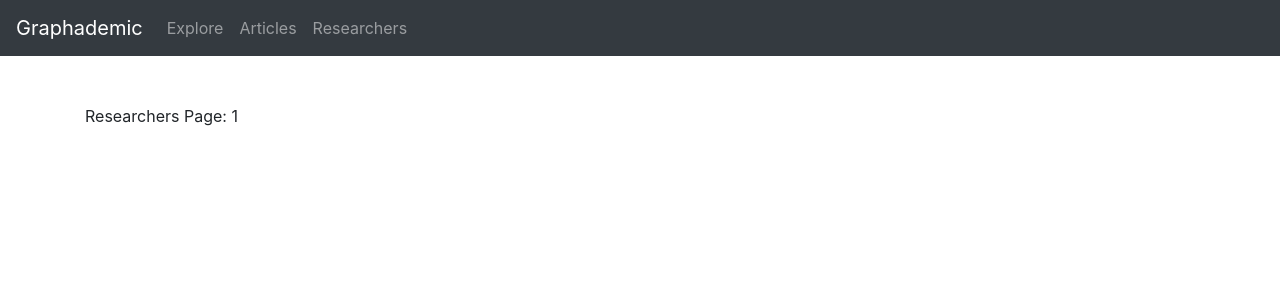
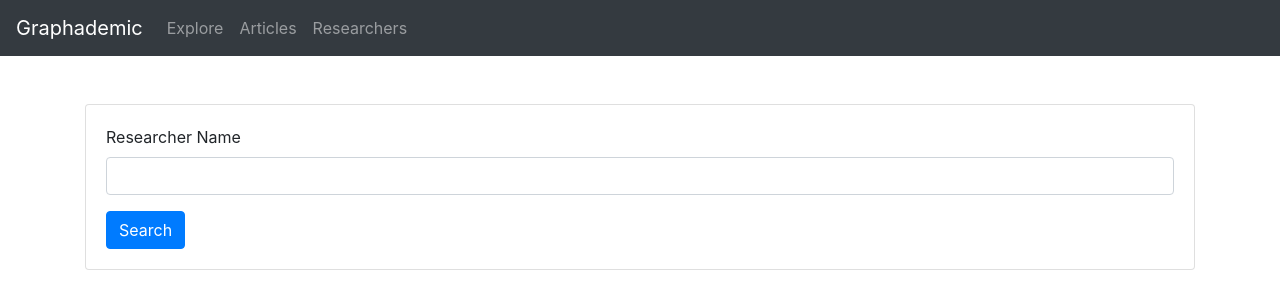
Before and after one commit to Roxanne1225/graphademic, a React (Create React App) app in the folder client/: page /researchers/1 in a window 1280 px wide. Shown: the top 306 px of the page. Built offline with nearby package versions, Linux system fonts and the light colour scheme.

Commit message:
Implement basic researcher render ui

```diff
--- /dev/null
+++ b/client/src/api/ResearcherClient.js
@@ -0,0 +1,7 @@
+import axios from 'axios'
+
+export function fetchResearcherByResearcherName(researcherName) {
+  return axios
+    .get(`/api/researchers?researcherName=${researcherName}`)
+    .then(res => res.data)
+}
--- /dev/null
+++ b/client/src/components/researchers/Researcher.js
@@ -0,0 +1,28 @@
+import React from 'react'
+
+import Card from 'react-bootstrap/Card'
+import Image from 'react-bootstrap/Image'
+
+const Researcher = ({ data }) => {
+
+  const renderCardBody = () => {
+    return (
+      <div className='pt-1'>
+        <Image src={data.picture_url} rounded />
+        <p className='pt-1'>ResearcherId: {data.rid}</p>
+        <p>Institute: {data.institute}</p>
+      </div>
+    )
+  }
+
+  return (
+    <Card>
+      <Card.Body>
+        <h3>{data.name}</h3>
+        {renderCardBody()}
+      </Card.Body>
+    </Card>
+  )
+}
+
+export default Researcher
--- /dev/null
+++ b/client/src/components/researchers/ResearcherFilterForm.js
@@ -0,0 +1,46 @@
+import React, { useState } from 'react'
+
+import Button from 'react-bootstrap/Button'
+import Card from 'react-bootstrap/Card'
+import Form from 'react-bootstrap/Form'
+
+const ResearcherFilterForm = ({ onSubmit }) => {
+  const [researcherQuery, setResearcherQuery] = useState({})
+
+  const makeHandleChange = field => e => {
+    setResearcherQuery({
+      ...researcherQuery,
+      [field]: e.target.value
+    })
+  }
+
+  const handleSubmit = (e) => {
+    e.preventDefault()
+    onSubmit(researcherQuery)
+  }
+
+  return (
+    <Card>
+      <Card.Body>
+        <Form>
+          <Form.Group controlId="formBasicEmail">
+            <Form.Label>Researcher Name</Form.Label>
+            <Form.Control
+              type="text"
+              onChange={makeHandleChange('name')}
+            />
+          </Form.Group>
+          <Button
+            onClick={handleSubmit}
+            variant="primary"
+            type="submit"
+          >
+            Search
+          </Button>
+        </Form>
+      </Card.Body>
+    </Card>
+  )
+}
+
+export default ResearcherFilterForm
--- a/client/src/containers/ResearchersContainer.js
+++ b/client/src/containers/ResearchersContainer.js
@@ -1,13 +1,34 @@
-import React from 'react'
-import { useParams } from "react-router-dom";
+import React, { useState } from 'react'
 
 import Container from 'react-bootstrap/Container'
 
+import Researcher from '../components/researchers/Researcher'
+import ResearcherFilterForm from '../components/researchers/ResearcherFilterForm'
+
+import { fetchResearcherByResearcherName } from '../api/ResearcherClient'
+
 const ResearchersContainer = () => {
-  const { researcherId } = useParams()
+  const [researcher, setResearcher] = useState(undefined)
+
+  const handleSubmit = (query) => {
+    const researcherName = query.name
+
+    fetchResearcherByResearcherName(researcherName).then(researcher => {
+      setResearcher(researcher)
+    })
+  }
+
   return (
     <Container className='pt-5'>
-      <p>Researchers Page: {researcherId || 'no researcherId given'}</p>
+      <ResearcherFilterForm onSubmit={handleSubmit} />
+      {
+        researcher && (
+          <div className='pt-3'>
+            <Researcher data={researcher} />
+          </div>
+        )
+      }
+
     </Container>
   )
 }
```
